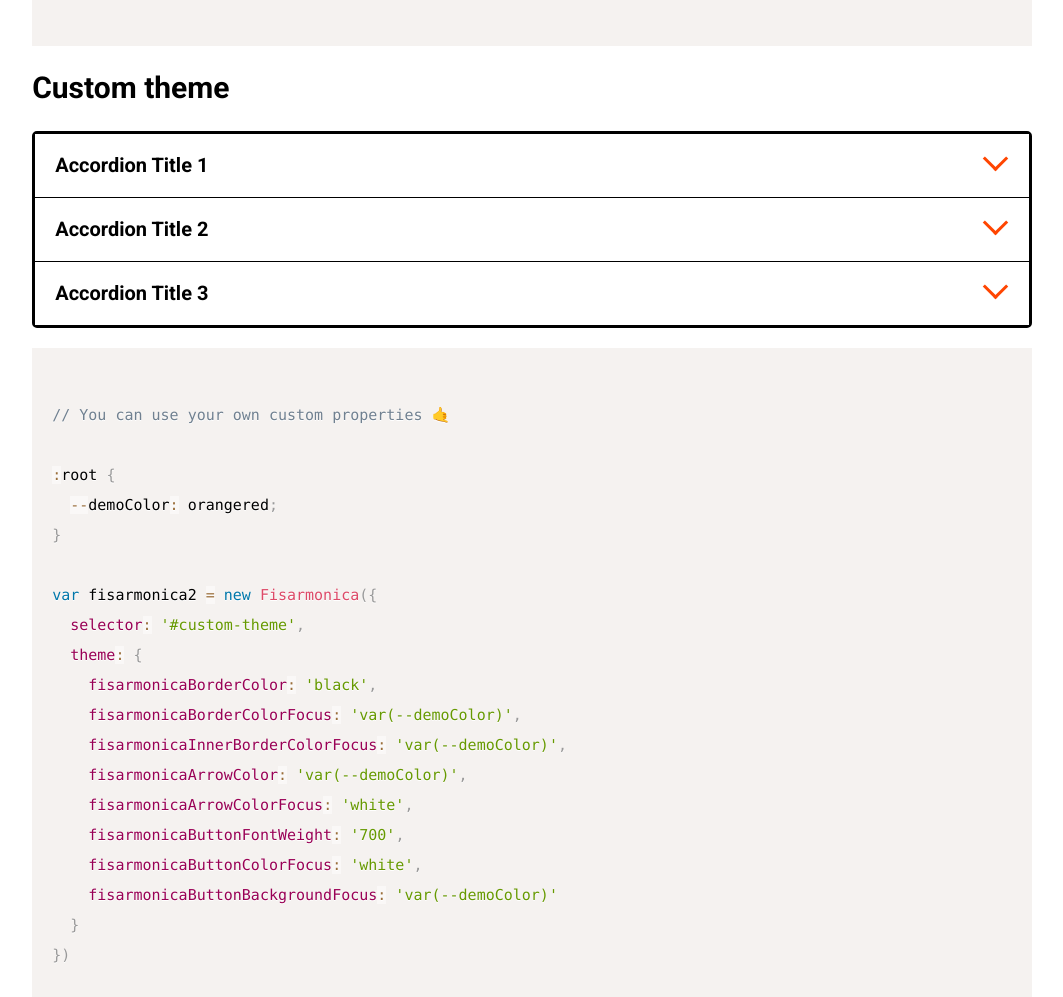
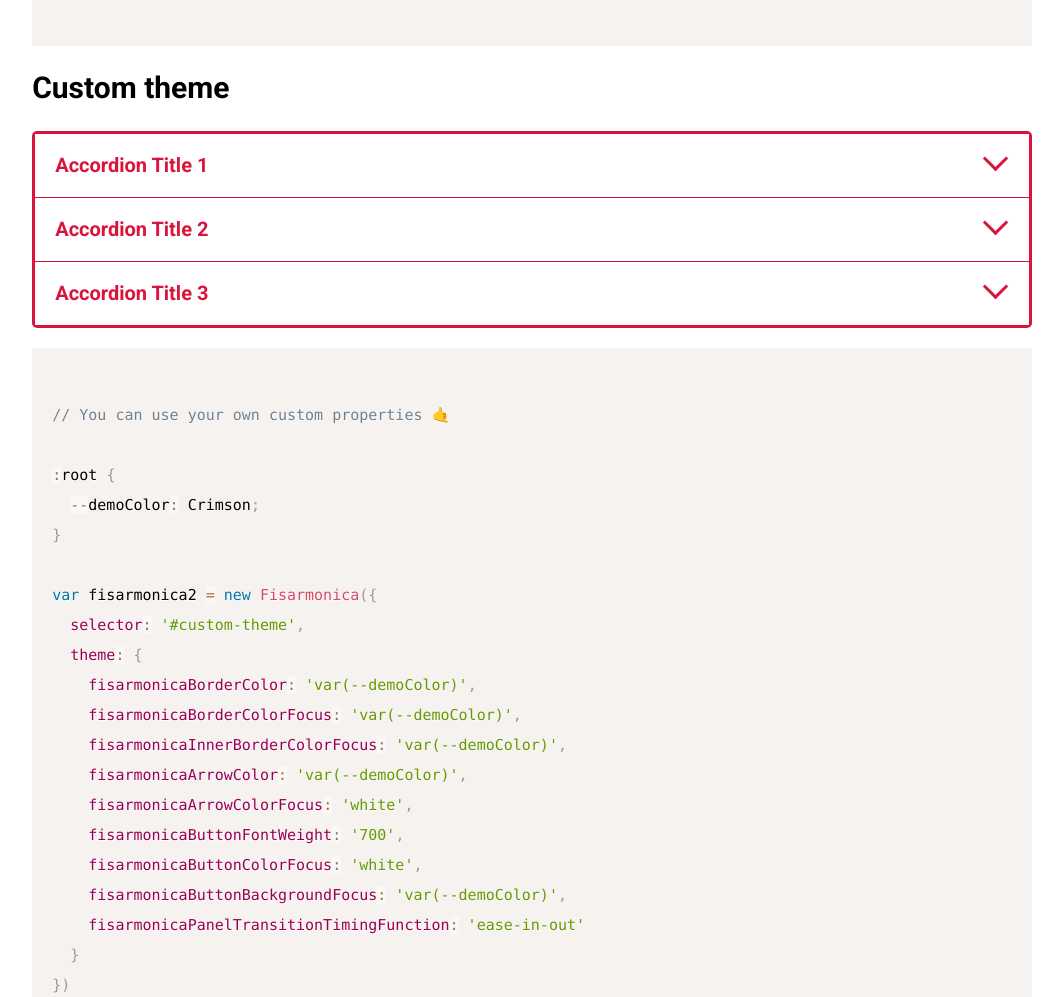
Before and after one commit to signalkuppe/fisarmonica, a website: page index.html in a window 1280 px wide. Shown: the part 1660-2657 px from the top of the page, without its empty margins (19-1082 px from the left). Drawn offline with nearby package versions, Linux system fonts and the light colour scheme.

Commit message:
better ids, added extra css vars

```diff
--- a/index.html
+++ b/index.html
@@ -1,5 +1,5 @@
 <!doctype html>
-<html>
+<html lang="en">
 <head>
   <meta charset="utf-8">
   <title>Fisarmonica | Demo</title>
@@ -14,7 +14,7 @@
   <style>
 
     :root {
-      --demoColor: orangered;
+      --demoColor: Crimson;
     }
 
     body {
@@ -99,7 +99,7 @@
       </form>
     </dd>
     <dt>
-      <button>Accordion Title 4 with a very long text to test this edge case and bu sure everything is fine</button>
+      <button>Accordion Title 4 with a very long text to test this edge case and be sure everything is fine</button>
     </dt>
     <dd>Lorem ipsum dolor sit amet, consectetur adipiscing elit, sed do eiusmod tempor incididunt ut labore et dolore magna aliqua. Ut enim ad minim veniam, quis nostrud exercitation ullamco laboris nisi ut aliquip ex ea commodo consequat.</dd>
   </dl>
@@ -164,20 +164,21 @@ document.getElementById('enable-2').addEventListener('click', function () {
 // You can use your own custom properties 🤙
 
 :root {
-  --demoColor: orangered;
+  --demoColor: Crimson;
 }
 
 var fisarmonica2 = new Fisarmonica({
   selector: '#custom-theme',
   theme: {
-    fisarmonicaBorderColor: 'black',
+    fisarmonicaBorderColor: 'var(--demoColor)',
     fisarmonicaBorderColorFocus: 'var(--demoColor)',
     fisarmonicaInnerBorderColorFocus: 'var(--demoColor)',
     fisarmonicaArrowColor: 'var(--demoColor)',
     fisarmonicaArrowColorFocus: 'white',
     fisarmonicaButtonFontWeight: '700',
     fisarmonicaButtonColorFocus: 'white',
-    fisarmonicaButtonBackgroundFocus: 'var(--demoColor)'
+    fisarmonicaButtonBackgroundFocus: 'var(--demoColor)',
+    fisarmonicaPanelTransitionTimingFunction: 'ease-in-out'
   }
 })
 </code>
@@ -249,14 +250,15 @@ var fisarmonica3 = new Fisarmonica({
     var fisarmonica2 = new Fisarmonica({
       selector: '#custom-theme',
       theme: {
-        fisarmonicaBorderColor: 'black',
+        fisarmonicaBorderColor: 'var(--demoColor)',
         fisarmonicaBorderColorFocus: 'var(--demoColor)',
         fisarmonicaInnerBorderColorFocus: 'var(--demoColor)',
         fisarmonicaArrowColor: 'var(--demoColor)',
         fisarmonicaArrowColorFocus: 'white',
         fisarmonicaButtonFontWeight: '700',
+        fisarmonicaButtonColor: 'var(--demoColor)',
         fisarmonicaButtonColorFocus: 'white',
-        fisarmonicaButtonBackgroundFocus: 'var(--demoColor)'
+        fisarmonicaButtonBackgroundFocus: 'var(--demoColor)',
       }
     })
 
--- a/src/fisarmonica.css
+++ b/src/fisarmonica.css
@@ -34,6 +34,9 @@
   --fisarmonicaPanelFontWeight: inherit;
   --fisarmonicaPanelColor: black;
   --fisarmonicaPanelBackground: white;
+  --fisarmonicaPanelTransitionOrigin: top;
+  --fisarmonicaPanelTransitionDuration: 0.15s;
+  --fisarmonicaPanelTransitionTimingFunction: linear;
 
   /* Base styles */
   border: var(--fisarmonicaOuterBorderWidth) solid var(--fisarmonicaBorderColor);
@@ -103,8 +106,8 @@
   margin: 0;
   height: auto;
   transform: scaleY(1);
-  transform-origin: bottom;
-  transition: transform 0.15s linear;
+  transform-origin: var(--fisarmonicaPanelTransitionOrigin);
+  transition: transform var(--fisarmonicaPanelTransitionDuration) var(--fisarmonicaPanelTransitionTimingFunction);
 }
 
 /* states */
--- a/src/fisarmonica.js
+++ b/src/fisarmonica.js
@@ -79,17 +79,15 @@ var Fisarmonica = function (options) { // eslint-disable-line no-unused-vars, pa
   //
 
   /**
-   * Creates an unique alfanumeric id
+   * Creates an unique id
    */
 
   function _makeId () {
-    var result = ''
-    var characters = 'ABCDEFGHIJKLMNOPQRSTUVWXYZabcdefghijklmnopqrstuvwxyz'
-    var charactersLength = characters.length
-    for (var i = 0; i < 8; i++) {
-      result += characters.charAt(Math.floor(Math.random() * charactersLength))
-    }
-    return result
+    return 'xxxxxxxx-xxxx-4xxx-yxxx-xxxxxxxxxxxx'.replace(/[xy]/g, function (c) {
+      var r = Math.random() * 16 | 0
+      var v = c === 'x' ? r : (r & 0x3 | 0x8)
+      return v.toString(16)
+    })
   }
 
   /**
@@ -180,6 +178,9 @@ var Fisarmonica = function (options) { // eslint-disable-line no-unused-vars, pa
     accordionRootElement.classList.add(classes.cssMainClass) // for styling purpose
     var accordionId = _makeId()
     var accordionId2 = _makeId()
+    titles = Array.from(accordionRootElement.querySelectorAll('dt'))
+    buttons = Array.from(accordionRootElement.querySelectorAll('dt > button'))
+    panels = Array.from(accordionRootElement.querySelectorAll('dd'))
     titles
       .forEach(function (title) {
         title.classList.add(classes.cssMainClass + '-title')
@@ -188,14 +189,14 @@ var Fisarmonica = function (options) { // eslint-disable-line no-unused-vars, pa
       .forEach(function (button, idb) {
         button.classList.add(classes.cssMainClass + '-button')
         button.innerHTML = '<span class="' + classes.cssMainClass + '-button-text">' + button.innerHTML + '</span><span aria-hidden="true" class="' + classes.cssMainClass + '-button-icon"></span>'
-        button.setAttribute('aria-controls', 'fisarmonica-panel-' + accordionId + '-' + idb)
-        button.setAttribute('id', 'fisarmonica-panel-' + accordionId2 + '-' + idb)
+        button.setAttribute('aria-controls', classes.cssMainClass + '-' + accordionId + '-' + idb)
+        button.setAttribute('id', classes.cssMainClass + '-' + accordionId2 + '-' + idb)
       })
     panels
       .forEach(function (panel, idc) {
         panel.classList.add(classes.cssMainClass + '-panel')
-        panel.setAttribute('id', 'fisarmonica-panel-' + accordionId + '-' + idc)
-        panel.setAttribute('aria-labelledby', 'fisarmonica-panel-' + accordionId2 + '-' + idc)
+        panel.setAttribute('id', classes.cssMainClass + '-' + accordionId + '-' + idc)
+        panel.setAttribute('aria-labelledby', classes.cssMainClass + '-' + accordionId2 + '-' + idc)
       })
   }
 
@@ -277,14 +278,11 @@ var Fisarmonica = function (options) { // eslint-disable-line no-unused-vars, pa
       console.warn('Cannot find an fisarmonica with class' + mergedOptions.selector)
       return
     }
-    titles = Array.from(accordionRootElement.querySelectorAll('dt'))
-    buttons = Array.from(accordionRootElement.querySelectorAll('dt > button'))
-    panels = Array.from(accordionRootElement.querySelectorAll('dd'))
-    fisarmonica.close()
     _prepareMarkup()
     _changeStyles()
     _setFocusWatcher()
     _keyboardEvents()
+    fisarmonica.close()
     accordionRootElement.addEventListener('click', _rootClickHandler, false)
   }
 
```
Also changed, not shown: README.md, dist/fisarmonica.min.css, dist/fisarmonica.min.js.
